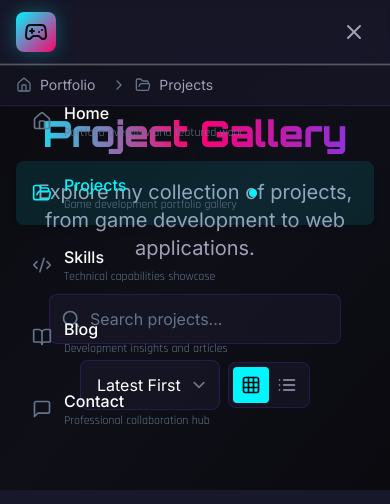
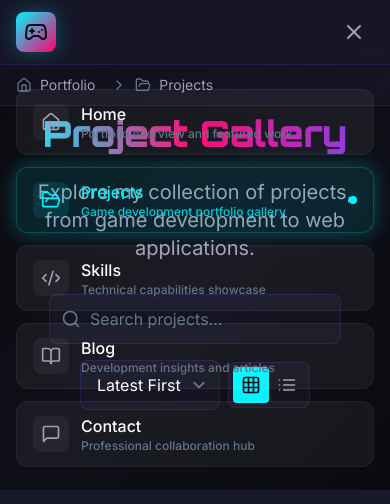
Before and after one commit to hamzadaoud/portfolioasite, a React (Vite) app: page /project-gallery in a window 390 px wide. Both pictures are taken after a click on the button 354 px from the left and 32 px from the top of the page. Shown: the top 504 px of the page. Built offline with nearby package versions, Linux system fonts and the light colour scheme.

Commit message:
Update GlobalHeader.jsx

```diff
--- a/src/components/ui/GlobalHeader.jsx
+++ b/src/components/ui/GlobalHeader.jsx
@@ -139,38 +139,45 @@ const GlobalHeader = () => {
         </div>
       </div>
 
-      {/* Mobile Menu Overlay - Glassmorphic style */}
+      {/* Mobile Menu Overlay - Enhanced Glassmorphic style */}
 {isMobileMenuOpen && (
-        <div className="md:hidden fixed inset-0 top-16 z-1100 bg-white/20 dark:bg-black/30 backdrop-blur-3xl border-t border-white/10 shadow-2xl ring-1 ring-white/10 transition-all duration-300">
-          <nav className="px-4 py-6 space-y-2">
+  <div className="md:hidden fixed inset-0 top-16 z-1100 bg-gradient-to-br from-surface/90 to-surface/95 backdrop-blur-xl border-t border-accent/20 shadow-[0_8px_32px_0_rgba(0,0,0,0.2)]">
+    <nav className="px-4 py-6 space-y-3">
       {navigationItems.map((item) => (
         <Link
           key={item.path}
           to={item.path}
-                className={`group flex items-center space-x-3 px-4 py-3 rounded-lg font-body font-medium transition-all duration-300 ${isActiveRoute(item.path)
-                    ? 'text-primary bg-primary/10 shadow-md'
-                    : 'text-text-primary hover:text-primary hover:bg-primary/10'
+          className={`group flex items-center space-x-3 px-4 py-3 rounded-xl font-body font-medium transition-all duration-300 ${
+            isActiveRoute(item.path)
+              ? 'text-primary bg-primary/10 shadow-neon border border-primary/20'
+              : 'text-text-primary hover:text-primary bg-white/5 hover:bg-primary/5 border border-white/5 hover:border-primary/10'
           }`}
         >
+          <div className={`p-2 rounded-lg ${
+            isActiveRoute(item.path)
+              ? 'bg-primary/10 text-primary'
+              : 'bg-white/5 text-text-secondary group-hover:bg-primary/5 group-hover:text-primary'
+          }`}>
             <Icon
               name={item.icon}
               size={20}
-                  className={`transition-colors duration-300 ${isActiveRoute(item.path)
-                      ? 'text-primary'
-                      : 'text-text-tertiary group-hover:text-primary'
-                    }`}
+              className="transition-colors duration-300"
             />
-                <div>
+          </div>
+          <div className="flex-1">
             <div className="text-base">{item.label}</div>
-                  <div className="text-xs text-text-tertiary font-caption">
+            <div className={`text-xs ${
+              isActiveRoute(item.path)
+                ? 'text-primary/80'
+                : 'text-text-tertiary group-hover:text-primary/70'
+            }`}>
               {item.description}
             </div>
           </div>
           {isActiveRoute(item.path) && (
-                  <div className="ml-auto w-2 h-2 bg-primary rounded-full shadow" />
+            <div className="w-2 h-2 bg-primary rounded-full shadow-neon"></div>
           )}
         </Link>
-
       ))}
     </nav>
   </div>
```
Lines whose indentation alone changed are shown as unchanged.
